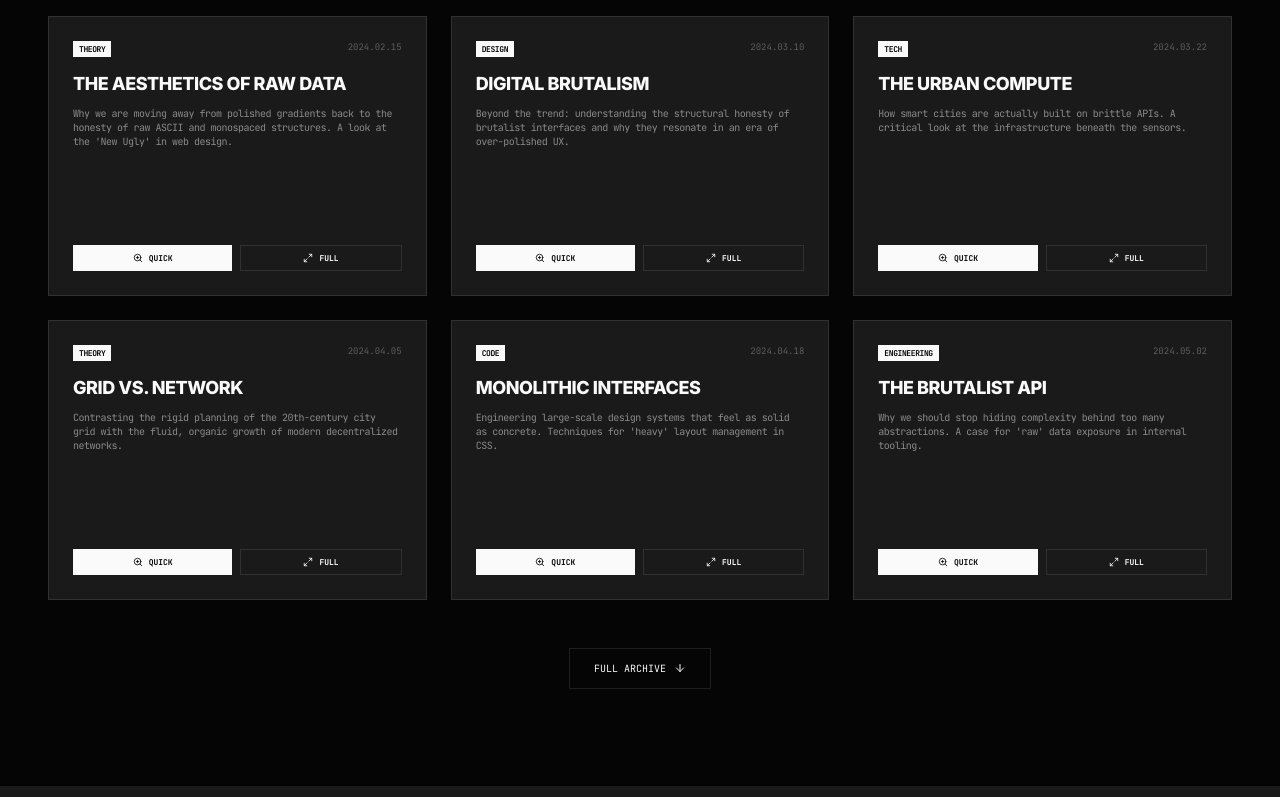
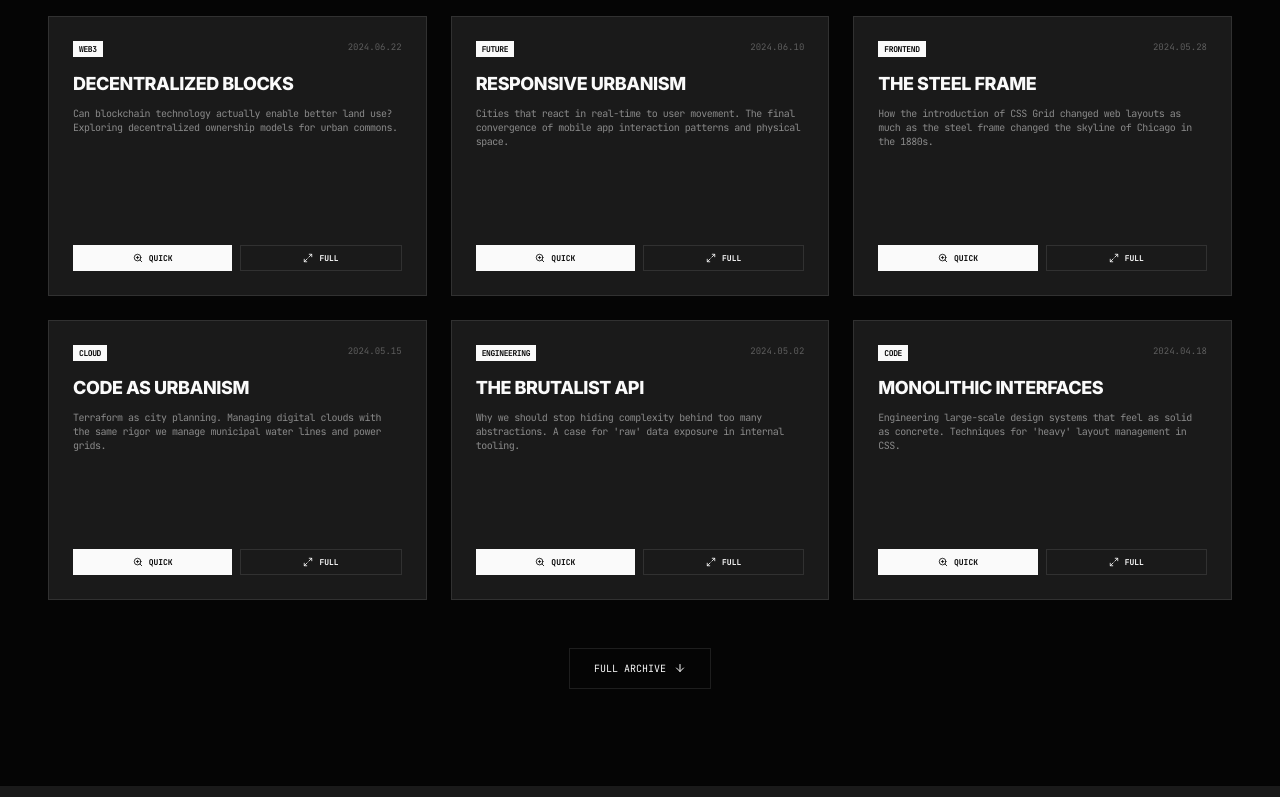
Before and after one commit to apilkc/everythingisurban, a React (Vite) app: page / in a window 1280 px wide. Shown: the part 1873-2670 px from the top of the page. Built offline with nearby package versions, Linux system fonts and the light colour scheme.

Commit message:
Sort Latest Reads and Writings newest-first (chronological descending)

```diff
--- a/components/FlashlightCard.tsx
+++ b/components/FlashlightCard.tsx
@@ -228,7 +228,9 @@ export const LatestNotes: React.FC = () => {
   }, []);
 
   const filteredWritings = useMemo(() => {
-    const list = writings.filter(w => {
+    // Sort writings newest-first, then filter
+    const sortedWritings = [...writings].sort((a, b) => b.date.localeCompare(a.date));
+    const list = sortedWritings.filter(w => {
       const matchesSearch = w.title.toLowerCase().includes(searchTerm.toLowerCase()) ||
         w.category.toLowerCase().includes(searchTerm.toLowerCase()) ||
         w.tags?.some(t => t.toLowerCase().includes(searchTerm.toLowerCase()));
--- a/components/LatestReads.tsx
+++ b/components/LatestReads.tsx
@@ -52,14 +52,19 @@ export const LatestReads: React.FC = () => {
     return ["ALL", ...Array.from(tags).sort()];
   }, []);
 
+  // Ensure reads are shown newest-first (chronological descending)
+  const sortedLatestReads = useMemo(() => {
+    return [...latestReads].sort((a, b) => b.date.localeCompare(a.date));
+  }, []);
+
   const filteredReads = useMemo(() => {
-    return latestReads.filter(item => {
+    return sortedLatestReads.filter(item => {
       const matchesSearch = item.title.toLowerCase().includes(searchTerm.toLowerCase()) ||
                             item.description.toLowerCase().includes(searchTerm.toLowerCase());
       const matchesTag = selectedTag === "ALL" || item.tags?.includes(selectedTag);
       return matchesSearch && matchesTag;
     });
-  }, [searchTerm, selectedTag]);
+  }, [searchTerm, selectedTag, sortedLatestReads]);
 
   // Show 3 items initially
   const itemsToShow = isExpanded ? filteredReads : filteredReads.slice(0, 3);
```
